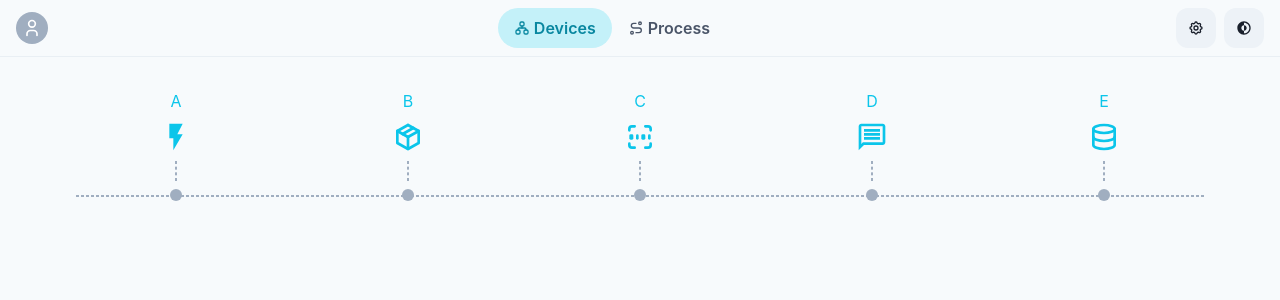
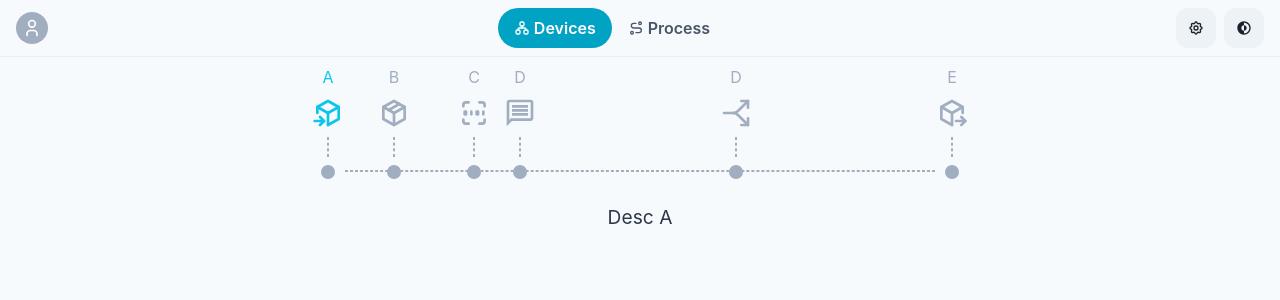
Before and after one commit to hotaru84/tssample, a React (Create React App) app: page /process in a window 1280 px wide. Shown: the top 300 px of the page. Built offline with nearby package versions, Linux system fonts and the light colour scheme.

Commit message:
change tab design

```diff
--- a/src/component/NavgationBar.tsx
+++ b/src/component/NavgationBar.tsx
@@ -54,7 +54,7 @@ const NavigationBar = ()=>{
     <HStack px={4} py={2}>
       <Avatar icon={<TbUser />} size="sm" fontSize={20} cursor="pointer" />
       <Spacer/>
-      <Tabs as="nav" align="center" variant="soft-rounded" colorScheme="cyan">
+      <Tabs as="nav" align="center" variant='solid-rounded' colorScheme="cyan">
         <TabList>
           {LinkItems.map((link) => (
             <Tab as={NavLink} to={link.to} >
--- a/src/component/Process.tsx
+++ b/src/component/Process.tsx
@@ -11,39 +11,68 @@ import {
   VStack,
   Card,
   color,
-  Button
+  Button,
+  Divider,
+  Grid,
+  GridItem,
+  Tab,
+  TabList,
+  TabPanel,
+  TabPanels,
+  Tabs
 } from '@chakra-ui/react';
 import { motion } from 'framer-motion';
 import { truncate } from 'fs';
 import { IconType } from 'react-icons';
 import { MdFlashOn, MdOutlineMessage } from 'react-icons/md';
-import { TbPackage, TbBarcode, TbDatabase } from 'react-icons/tb';
+import { TbPackage, TbBarcode, TbDatabase, TbPackageImport, TbPackageExport, TbArrowBearRight, TbArrowFork } from 'react-icons/tb';
 
+const MirroredTbPackageImport = ({...props}) =>{
+  return (
+    <TbPackageImport {...props} style={{transform:'scaleX(-1)'}}/>
+  )
+};
+const RotatedTbArrowFork =({...props}) =>{
+  return(
+    <TbArrowFork {...props} style={{transform:'rotate(90deg)'}} />
+  )
+}
 const points:PointProps[] = [
   {
     title: 'A',
-    icon: MdFlashOn,
+    icon: MirroredTbPackageImport,
     description: "Desc A",
+    width:0
   },
   {
     title: 'B',
     icon: TbPackage,
     description: "Desc B" ,
+    width:100
   },
   {
     title: 'C',
     icon: TbBarcode,
     description: "Desc C" ,
+    width:60
   },
   {
     title: 'D',
     icon: MdOutlineMessage,
     description: "Desc D" ,
+    width:30
+  },
+  {
+    title: 'D',
+    icon: RotatedTbArrowFork,
+    description: "Desc D" ,
+    width:400
   },
   {
     title: 'E',
-    icon: TbDatabase,
+    icon: TbPackageExport,
     description: "Desc E" ,
+    width:0
   },
 ];
 
@@ -51,46 +80,57 @@ interface PointProps {
   title: string;
   description: string;
   icon: IconType;
+  width:number;
 }
 
 export default function Index(){
   const borderColor = useColorModeValue('gray.400','gray.500');
   const pointColor = useColorModeValue('cyan.400','cyan.500');
-  const widthPx = 200;
+  const widthPx = 64;
+  const dotSize = 14;
+  const totalWidth = points.reduce((ttl,p)=>(p.width + ttl),0)
   return (
-    <Container maxW="xl" centerContent>
-      <HStack spacing={8} position="relative">
+    <>
+      <Tabs position={"relative"} align='center' variant='unstyled'>
+        <TabList>
           {points.map((point,index) =>(
-          <VStack pt={8} width={widthPx + "px"}>
-            <motion.div
-              whileHover={{ scale: 1.2,color:borderColor}}
-              whileTap={{ scale: 0.8 }}
-            >
-              <VStack cursor={"pointer"} >
-                <Text fontSize="md" color={pointColor}>{point.title}</Text>
+            <Tab as={VStack} width={point.width + 'px'} _selected={{color:pointColor}}  color={borderColor}>
+              <motion.div whileHover={{scale:1.1}}>
+                <VStack cursor={"pointer"} width={widthPx + "px"}>
+                  <Text fontSize="md">{point.title}</Text>
                   <Icon
                     as={point.icon}
                     boxSize={8}
-                  color={pointColor}
                   />
                 </VStack>
               </motion.div>
               <DotLine/>
-          </VStack>
+            </Tab>
           ))}
           <Center
             position="absolute"
-          bottom="4px"
-          width="100%"
+            bottom="76px"
+            width={totalWidth + 'px'}
             border="1px dashed"
             borderColor={borderColor}
           />
-      </HStack>
-    </Container>
+        </TabList>
+
+        <TabPanels>
+        {points.map((point,index) =>(
+          <TabPanel>
+            <Text>{point.description}</Text>
+          </TabPanel>
+        ))}
+        </TabPanels>
+      </Tabs>
+    </>
   );
 };
 
+
 const DotLine = () =>{
+  const dotSize = 14;
   const borderColor = useColorModeValue('gray.400','gray.500');
   return (
     <>
@@ -103,8 +143,8 @@ const DotLine = () =>{
         borderColor={borderColor}
       />
       <Center
-        width="12px"
-        height="12px"
+        width={dotSize+'px'}
+        height={dotSize+'px'}
         backgroundSize="cover"
         backgroundRepeat="no-repeat"
         backgroundPosition="center center"
```
Lines whose indentation alone changed are shown as unchanged.
